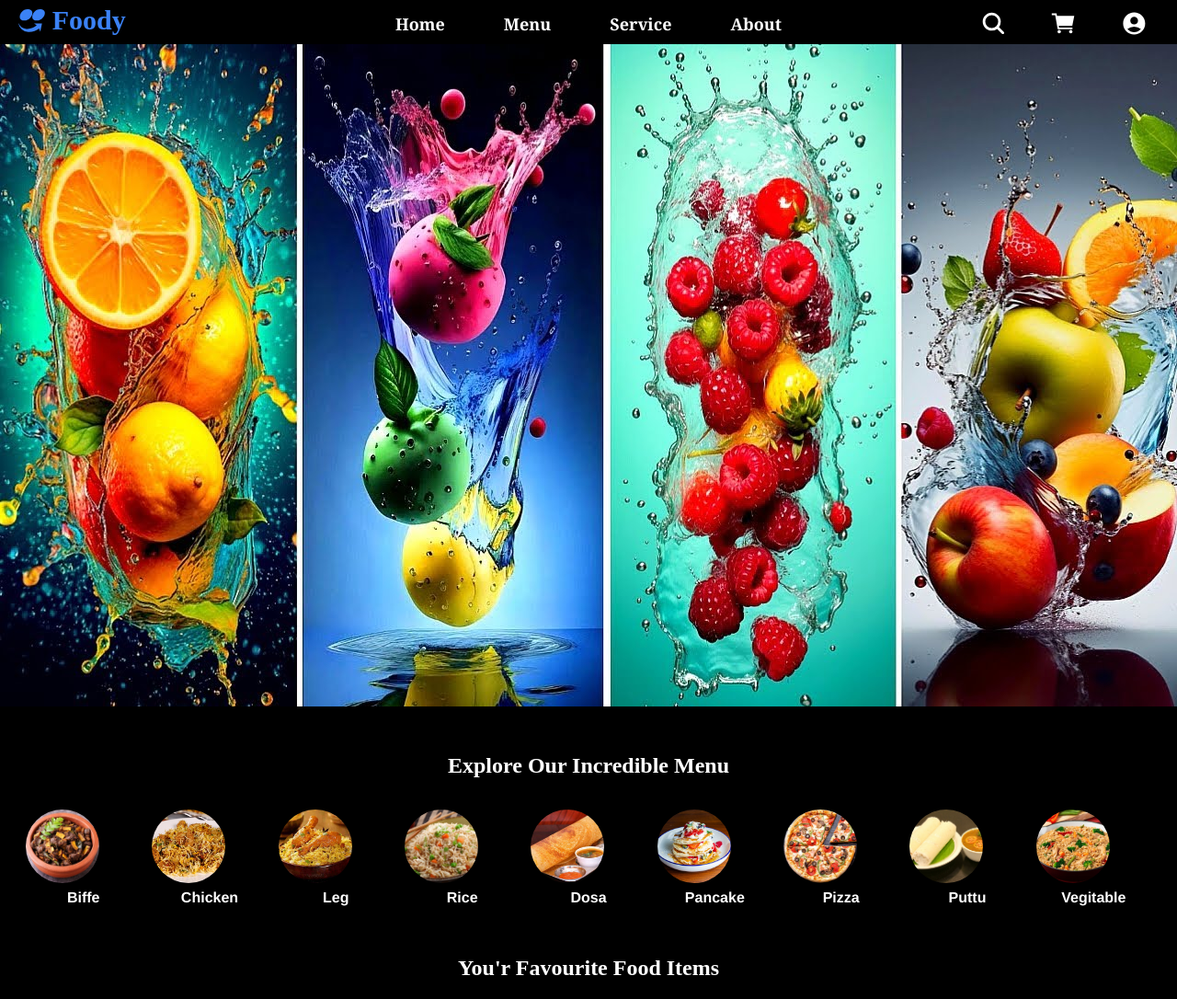
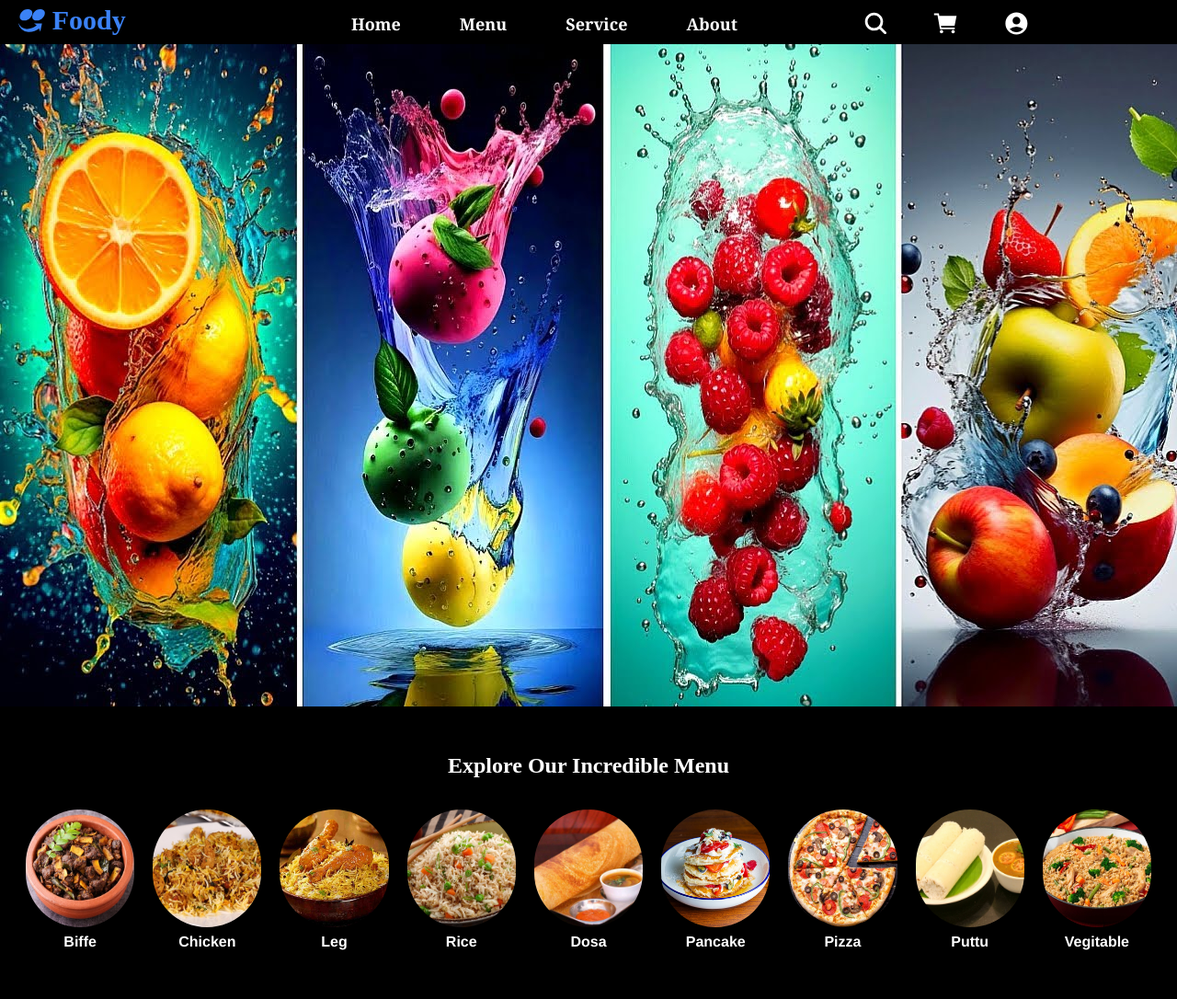
Before and after one commit to Saranraj3/MERN-Food-Delivery-Website-With-Admin-Pannel, a React (Vite) app in the folder client/: page / in a window 1280 px wide. Shown: the top 1086 px of the page at 92% size. Built offline with nearby package versions, Linux system fonts and the light colour scheme; a web font is replaced by a local one.

Commit message:
Tv Responsive Created

```diff
--- a/client/src/Components/FoodItems/FoodItems.jsx
+++ b/client/src/Components/FoodItems/FoodItems.jsx
@@ -7,7 +7,7 @@ function FoodItems({ category }) {
   return (
     <div className='sm:mt-[2rem] md:mt-[3rem] m-5 text-white overflow-x-hidden '>
       <h1 className='sm:text-lg md:text-xl lg:text-2xl cursor-pointer text-center font-sedan font-bold'>You'r Favourite Food Items </h1>
-      <div className='md:gap-[1rem] md:grid md:grid-cols-3 lg:grid lg:grid-cols-4 mt-[2rem] justify-center'>
+      <div className='md:gap-[1rem] md:grid md:grid-cols-3 lg:grid lg:grid-cols-4 xl:grid xl:grid-cols-5 mt-[2rem] justify-center'>
         {Food_List.map((item, index) => {
           { console.log(category, item.category); }
           if (category === 'All' || category === item.category) {
--- a/client/src/Components/FoodMenu/FoodMenu.jsx
+++ b/client/src/Components/FoodMenu/FoodMenu.jsx
@@ -5,11 +5,11 @@ const FoodMenu = ({ category, setCategory }) => {
     return (
         <div className='sm:m-2 sm:mt-5 md:mt-[2rem] lg:mt-[3rem] text-white '>
             <h1 className='sm:text-lg md:text-2xl cursor-pointer text-center font-bold font-sedan'>Explore Our Incredible Menu </h1>
-            <div className='sm:mt-5 sm:gap-2 sm:grid sm:grid-cols-3 sm:justify-between sm:items-center md:m-5 md:gird md:grid-cols-6 md:mt-[2rem] md:gap-[3rem] lg:grid lg:grid-cols-9 lg:gap-3 '>
+            <div className='sm:mt-5 sm:gap-2 sm:grid sm:grid-cols-3 sm:justify-between sm:items-center md:m-5 md:gird md:grid-cols-6 md:mt-[2rem] md:gap-[3rem] lg:grid lg:grid-cols-9 lg:gap-3 xl:gap-5'>
                 {menu.map((item, index) => (
                     <div onClick={() => setCategory(prev => prev === item.name ? "All" : item.name)} key={index}>
-                        <img className={`md:h-[5rem] cursor-pointer rounded-full hover: ${category === item.name ? 'active' : ''}`} src={item.image} alt="" />
-                        <h1 className='sm:mt-1 md:mt-1  cursor-pointer font-bold font-Arimo text-center'>{item.name}</h1>
+                        <img className={`md:h-[5rem] xl:h-[8rem] cursor-pointer rounded-full hover: ${category === item.name ? 'active' : ''}`} src={item.image} alt="" />
+                        <h1 className='sm:mt-1 md:mt-1 xl:text-center cursor-pointer font-bold font-Arimo text-center'>{item.name}</h1>
                     </div>
                 ))}
             </div>
--- a/client/src/Components/Navbar/Navbar.jsx
+++ b/client/src/Components/Navbar/Navbar.jsx
@@ -29,13 +29,13 @@ function Navbar() {
                     <li className='sm:mt-5 sm:border-b sm:border-gray-800 sm:ml-3 hover:text-blue-500'>About</li>
                 </ul>
             </div>
-            <ul className='sm:invisible md:visible md:mt-[-2rem] md:gap-[2rem] lg:gap-[4rem] lg:text-lg font-bold font-serif text-white cursor-pointer flex justify-center '>
+            <ul className='sm:invisible md:visible md:mt-[-2rem] md:gap-[2rem] lg:gap-[4rem] lg:text-lg xl:mr-[6rem] font-bold font-serif text-white cursor-pointer flex justify-center '>
                 <li className='hover:text-blue-500'>Home</li>
                 <li className='hover:text-blue-500'>Menu</li>
                 <li className='hover:text-blue-500'>Service</li>
                 <li className='hover:text-blue-500'>About</li>
             </ul>
-            <ul className='sm:invisible md:visible md:mt-[-1.5rem] md:mr-[2rem] md:gap-[1rem] lg:gap-[3rem] lg:mt-[-1.8rem] text-white flex justify-end'>
+            <ul className='sm:invisible md:visible md:mt-[-1.5rem] md:mr-[2rem] md:gap-[1rem] lg:gap-[3rem] lg:mt-[-1.8rem] xl:mr-[10rem] text-white flex justify-end'>
                 <IoSearch className='sm:size-[1.5rem] lg:size-[1.8rem] cursor-pointer hover:text-blue-500 ' />
                 <IoCartSharp className='sm:size-[1.5rem] lg:size-[1.8rem] cursor-pointer hover:text-blue-500 ' />
                 <MdAccountCircle className='sm:size-[1.5rem] lg:size-[1.8rem] cursor-pointer hover:text-blue-500 ' />
```
